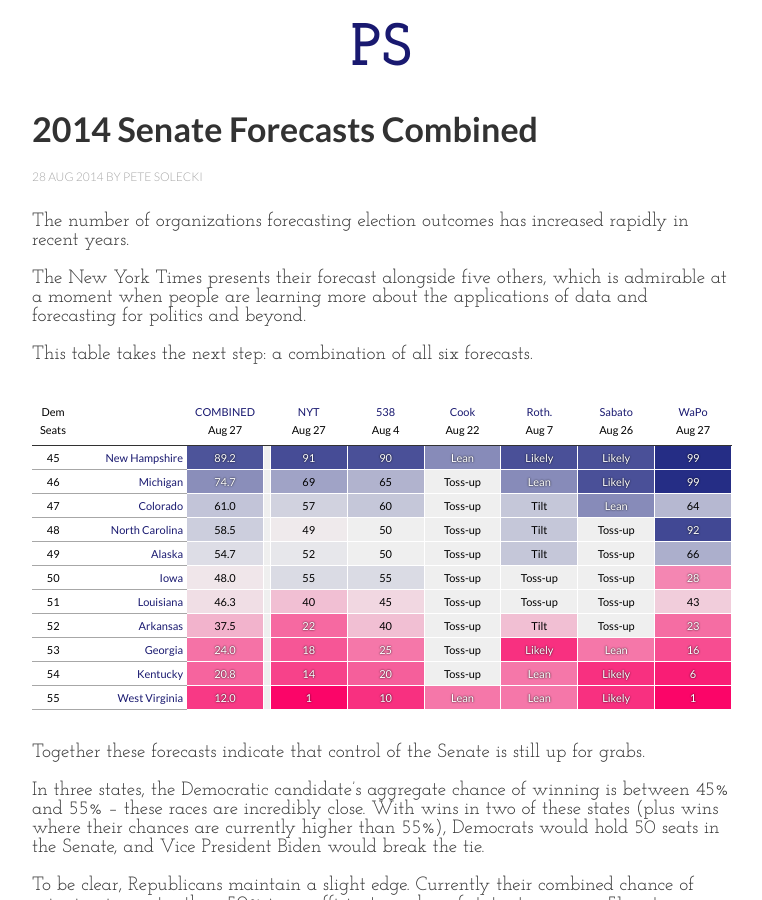
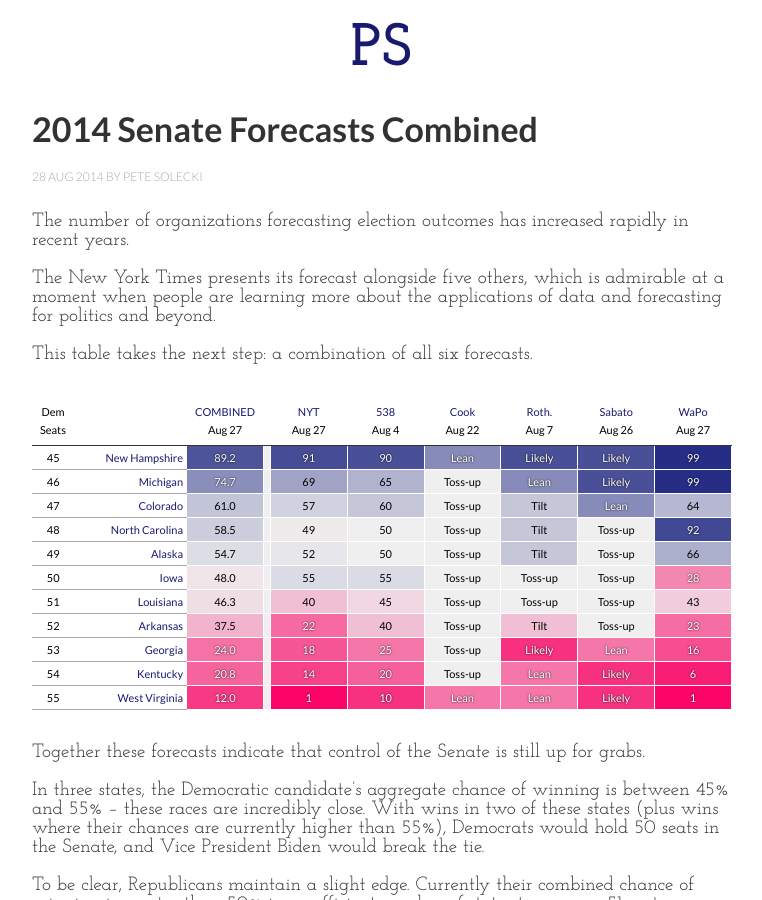
Before and after one commit to petesolecki/www-ps, a Jekyll site: the page senate-2014/index.html, which Jekyll copies as it is, in a window 1280 px wide and 900 px high. Shown: the whole window, without its empty margins (258-1020 px from the left). Built offline with Jekyll 4.4.1, drawn with Linux system fonts in a browser that asks for light colours; Markdown is read by kramdown in place of the engine named in the settings.

```diff
--- a/senate-2014/index.html
+++ b/senate-2014/index.html
@@ -36,6 +36,10 @@ cXXXXXXXXXXXXXXd                   ':x0KXXXXXXXXXXXXKkc.
 
 	<link rel="icon" type="image/ico" href="/favicon.ico">
 	<link rel="apple-touch-icon-precomposed" href="/favicon-152.png">
+	<meta name="pdate" content="20140828">
+	<meta name="DISPLAYDATE" content="August 28, 2014">
+	<meta name="dat" content="August 28, 2014">
+	<meta property="article:published_time" content="2014-08-28T11:20:00-04:00" />
 	<meta property="og:title" content="Senate Forecasts Combined"/>
 	<meta property="og:site_name" content="Pete Solecki"/>
 	<meta property="og:url" content="http://www.petesolecki.com/senate-2014"/>
@@ -74,12 +78,12 @@ cXXXXXXXXXXXXXXd                   ':x0KXXXXXXXXXXXXKkc.
 <h2>2014 Senate Forecasts Combined</h2>
 
 <p class="by">
-<time itemprop="datePublished" datetime="2014-08-28T18:20:00-04:00">28 Aug 2014</time> by <a rel="author" href="http://www.petesolecki.com" itemprop="author" class="byline">Pete Solecki</a></p>
+<time itemprop="datePublished" datetime="2014-08-28T11:20:00-04:00">28 Aug 2014</time> by <a rel="author" href="http://www.petesolecki.com" itemprop="author" class="byline">Pete Solecki</a></p>
 </p>
 
 <p>The number of organizations forecasting election outcomes has increased rapidly in recent years.</p>
 
-<p>The New York Times presents their forecast alongside five others, which is admirable at a moment when people are learning more about the applications of data and forecasting for politics and beyond.</p>
+<p>The New York Times presents its forecast alongside five others, which is admirable at a moment when people are learning more about the applications of data and forecasting for politics and beyond.</p>
 
 <p>This table takes the next step: a combination of all six forecasts.</p>
 
```
